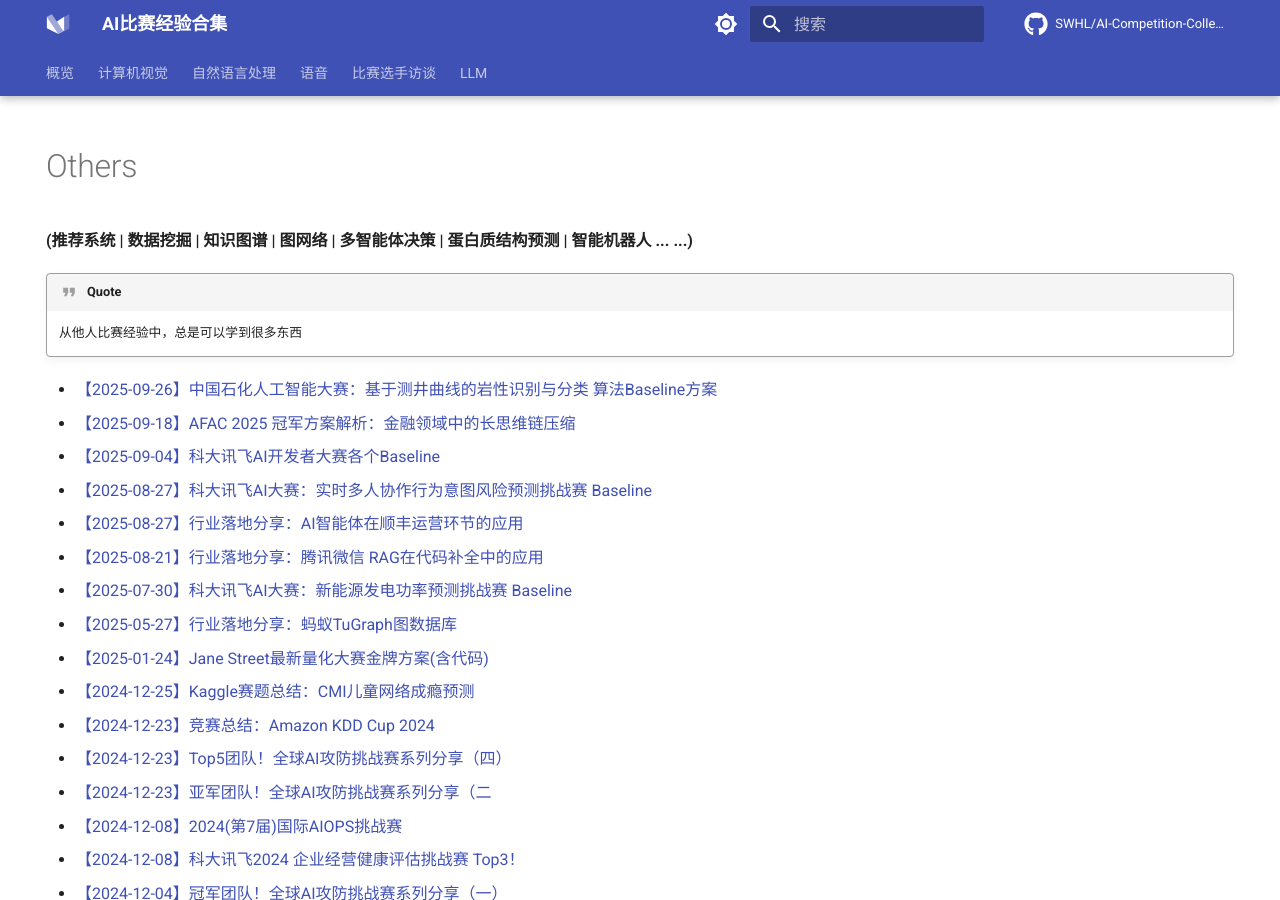
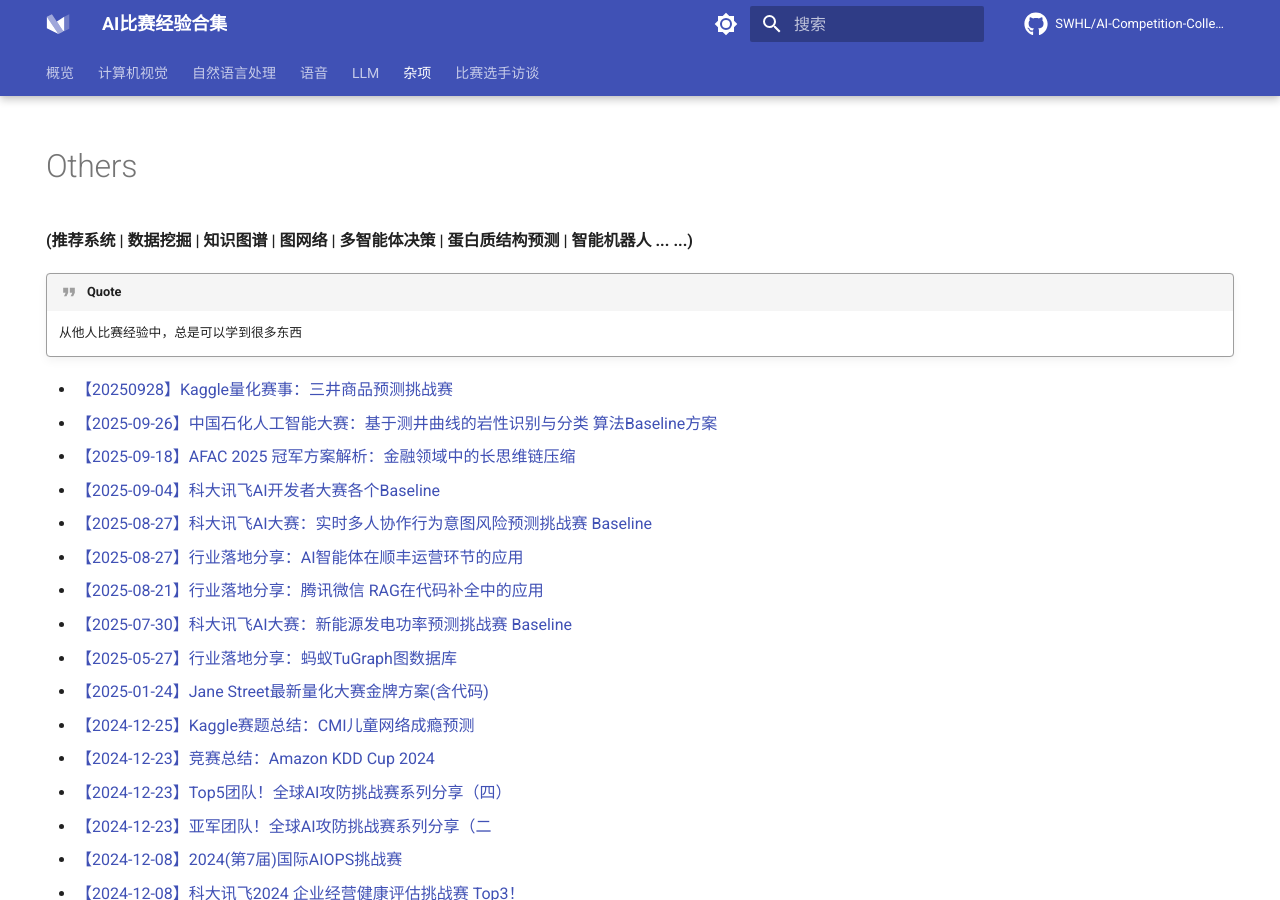
Before and after one commit to SWHL/AI-Competition-Collections, an MkDocs documentation site: the page built from docs/Others.md, in a window 1280 px wide and 900 px high. Built offline with MkDocs 1.6.1 and Material for MkDocs 9.7.7, drawn with Linux system fonts in a browser that asks for light colours; comment, search, counter and statistics services are not loaded.

Commit message:
docs: update others

```diff
--- a/docs/Others.md
+++ b/docs/Others.md
@@ -14,6 +14,7 @@
 
     从他人比赛经验中，总是可以学到很多东西
 
+- [【20250928】Kaggle量化赛事：三井商品预测挑战赛](https://mp.weixin.qq.com/s/M40VUuuCx1BQ3EzQZEdAeA)
 - [【2025-09-26】中国石化人工智能大赛：基于测井曲线的岩性识别与分类 算法Baseline方案](https://mp.weixin.qq.com/s/FoLtpItyFSkd-enYaVrAfg)
 - [【2025-09-18】AFAC 2025 冠军方案解析：金融领域中的长思维链压缩](https://mp.weixin.qq.com/s/ROKX039W0TVicoynDhmtrQ)
 - [【2025-09-04】科大讯飞AI开发者大赛各个Baseline](https://mp.weixin.qq.com/mp/appmsgalbum?__biz=MzIwNDA5NDYzNA==&action=getalbum&album_id=1995949681209556994&subscene=90&scenenote=https%3A%2F%2Fmp.weixin.qq.com%2Fs%3F__biz%3DMzIwNDA5NDYzNA%3D%3D%26mid%3D2247510353%26idx%3D1%26sn%3D28c47344451442ff4c63bd5504866cf5%26chksm%3D974aed7ee4eea14cdbd1cf7af4653f140ffdd8f731c0c46ed41ae3346b48f4be47989e53b507%26scene%3D90%26xtrack%3D1%26sessionid%3D1756774650%26subscene%3D93%26clicktime%3D1756774688%26enterid%3D1756774688%26flutter_pos%3D5%26biz_enter_id%3D4%26ranksessionid%3D1756774662%26jumppath%3D20020_1756774661054%252C1104_1756774664818%252C20020_1756774676251%252C1104_1756774687468%26jumppathdepth%3D4%26ascene%3D56%26devicetype%3DiOS18.6.2%26version%3D18003e38%26nettype%3DWIFI%26abtest_cookie%3DAAACAA%253D%253D%26lang%3Dzh_CN%26countrycode%3DCN%26fontScale%3D118%26exportkey%3Dn_ChQIAhIQ2jEwxWAjrxgz1WaJ5oH2sBLhAQIE97dBBAEAAAAAAKsRJM1%252FMqEAAAAOpnltbLcz9gKNyK89dVj0sNh%252Fc9bYhqI26HDHQIaqhWWT%252Fe0XoZlnkycCVJsjh8cb0w1iqHJkkqvCX7UF0divct6OZPUZ7bFpDvTwuQQFdoqkk%252FadIfzlTuf7nZhdRMTdrrLPXbxkWeXOPN%252B2qoGsgO7w72vrE4nTtNlsqH2%252BjAmL8BZH9icU7u%252Fl2Q%252BHKRi25MXHe8MqTfkcxGYAN6bFxoEW7ds52bmgK3PIoIdv51VETB2STy2KHhj%252FSooUN%252FWITYtTAwzDTCzhHQ%253D%253D%26pass_ticket%3DD2HTy3cgqQIqEaYYLmJeUkZSc9Nh4Fj8WoyQTfij6KTCRNeNvcOKplrIyjaPqu%252BF%26wx_header%3D3&nolastread=1#wechat_redirect)
--- a/mkdocs.yml
+++ b/mkdocs.yml
@@ -137,5 +137,6 @@
     - 其他: CV/其他.md
   - 自然语言处理: NLP.md
   - 语音: Speech.md
+  - LLM: LLM.md
+  - 杂项: Others.md
   - 比赛选手访谈: Interview.md
-  - LLM: LLM.md
```
